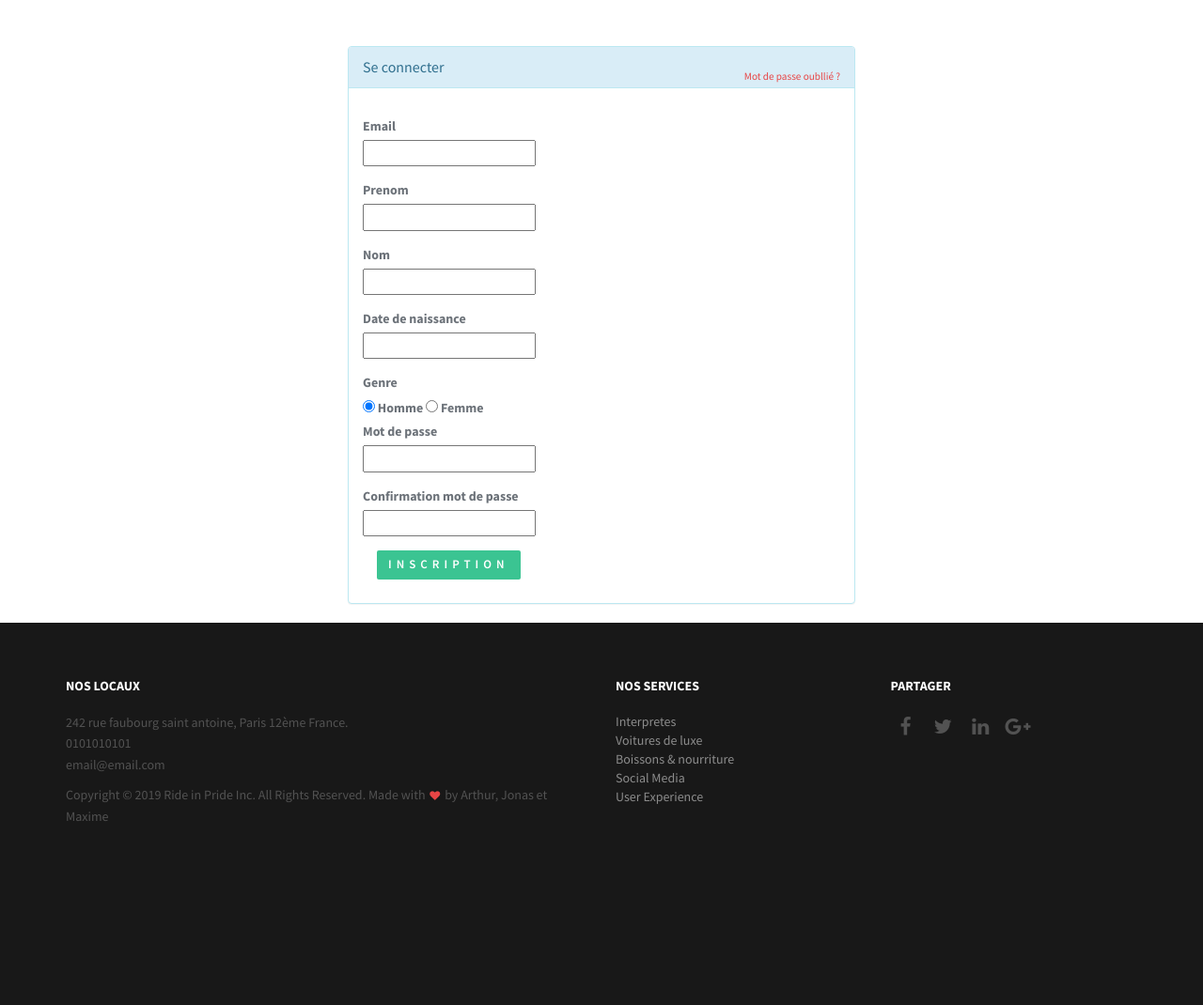
After one commit to Saanoj/-WEB-R.I.P-Project, a PHP site: page /inscription.php in a window 1280 px wide. The commit adds this page. Shown: the part 797-1867 px from the top of the page at 94% size. Run offline with PHP 8.4, Linux system fonts and the light colour scheme; some libraries are stand-ins or nearby versions.

Commit message:
Allegement

```diff
--- a/Ride in pride/php/Class/Form.php
+++ b/Ride in pride/Class/Form.php
@@ -21,7 +21,7 @@ class Form{
 
     }
     public function submit(){
-        return $this->surround('<button type="submit" name="submit" id="submit" class="form-submit" value="Inscription">Inscription</button>');
+        return $this->surround('<button type="submit" href="#" class="btn btn-success" name="submit"  value="Inscription">Inscription</button>');
     }
 
     public function inputConnexion($name,$type,$placeholder,$class) {
@@ -30,7 +30,7 @@ class Form{
     }
 
     public function submitConnexion (){
-        return $this->surround('<button  type="submit" href="#" class="btn btn-success" name="submit"  value="Valider">Valider</button>');
+        return $this->surround('<button  type="submit" href="#" class="btn btn-success" name="submit"  value="Connexion">Valider</button>');
 
     }
 }
--- /dev/null
+++ b/Ride in pride/includehtml/footer.html
@@ -0,0 +1,50 @@
+<!DOCTYPE html>
+<html lang="en" dir="ltr">
+  <head>
+    <meta charset="utf-8">
+    <title></title>
+  </head>
+  <body>
+
+    <!-- Footer section -->
+
+    <footer class="footer">
+      <div class="footer-top section">
+        <div class="container">
+          <div class="row">
+            <div class="footer-col col-md-6">
+              <h5>Nos locaux</h5>
+              <p>242 rue faubourg saint antoine, Paris 12ème France.<br>
+                0101010101<br>
+                email@email.com</p>
+              <p>Copyright © 2019 Ride in Pride Inc. All Rights Reserved. Made with <i class="fa fa-heart pulse"></i> by Arthur, Jonas et Maxime</p>
+            </div>
+            <div class="footer-col col-md-3">
+              <h5>Nos Services</h5>
+              <p>
+              <ul>
+                <li><a href="#">Interpretes</a></li>
+                <li><a href="#">Voitures de luxe</a></li>
+                <li><a href="#">Boissons & nourriture</a></li>
+                <li><a href="#">Social Media</a></li>
+                <li><a href="#">User Experience</a></li>
+              </ul>
+              </p>
+            </div>
+            <div class="footer-col col-md-3">
+              <h5>Partager</h5>
+              <ul class="footer-share">
+                <li><a href="#"><i class="fa fa-facebook"></i></a></li>
+                <li><a href="#"><i class="fa fa-twitter"></i></a></li>
+                <li><a href="#"><i class="fa fa-linkedin"></i></a></li>
+                <li><a href="#"><i class="fa fa-google-plus"></i></a></li>
+              </ul>
+            </div>
+          </div>
+        </div>
+      </div>
+      </footer>
+      <!-- footer top -->
+
+  </body>
+</html>
--- /dev/null
+++ b/Ride in pride/includehtml/head.html
@@ -0,0 +1,15 @@
+<head>
+  <meta charset="utf-8">
+  <meta name="description" content="">
+  <meta name="viewport" content="width=device-width, initial-scale=1">
+  <title>Flosix - Bootstrap template, Creative One Page Template</title>
+  <link rel="stylesheet" href="css/bootstrap.min.css">
+  <link rel="stylesheet" href="css/flexslider.css">
+  <link rel="stylesheet" href="css/jquery.fancybox.css">
+  <link rel="stylesheet" href="css/main.css">
+  <link rel="stylesheet" href="css/responsive.css">
+  <link rel="stylesheet" href="css/animate.min.css">
+  <link rel="stylesheet" href="css/font-icon.css">
+  <link rel="stylesheet" href="https://maxcdn.bootstrapcdn.com/font-awesome/4.4.0/css/font-awesome.min.css">
+
+</head>
--- /dev/null
+++ b/Ride in pride/inscription.php
@@ -0,0 +1,106 @@
+<?php
+
+require 'Class/Autoloader.php';
+App\Autoloader::register();
+
+
+$form = new App\Form(array());
+
+?>
+
+
+<!DOCTYPE html>
+<html lang="en">
+<?php include "includehtml/head.html" ?>
+<body>
+  <?php include "navbar/navbar.php" ?>
+
+  <div class="container">
+    <div id="loginbox" style="margin-top:50px;" class="mainbox col-md-6 col-md-offset-3 col-sm-8 col-sm-offset-2">
+      <div class="panel panel-info" >
+        <div class="panel-heading">
+          <div class="panel-title">Se connecter</div>
+          <div style="float:right; font-size: 80%; position: relative; top:-10px"><a href="#">Mot de passe oubllié ?</a></div>
+        </div>
+
+        <div style="padding-top:30px" class="panel-body" >
+
+          <div style="display:none" id="login-alert" class="alert alert-danger col-sm-12"></div>
+
+
+          <form method="POST" id="signup-form" class="signup-form" action="Class/VerifInscription">
+
+            <div class="form-row">
+
+              <div class="form-group">
+                <label for="password">Email</label>
+                <?php echo $form->input('email','text'); ?>
+              </div>
+
+            </div>
+
+            <div class="form-row">
+              <div class="form-group">
+                <label for="first_name">Prenom</label>
+                <?php echo $form->input('firstName','text'); ?>
+              </div>
+              <div class="form-group">
+                <label for="last_name">Nom</label>
+                <?php echo $form->input('lastName','text'); ?>
+              </div>
+            </div>
+            <div class="form-row">
+              <div class="form-group form-icon">
+                <label for="birth_date">Date de naissance</label>
+                <?php echo $form->input('birthday','text'); ?>
+              </div>
+              <div class="form-radio">
+                <label for="gender">Genre</label>
+                <div class="form-flex">
+                  <input type="radio" name="gender" value="male" id="male" checked="checked" />
+                  <label for="male">Homme</label>
+
+                  <input type="radio" name="gender" value="female" id="female" />
+                  <label for="female">Femme</label>
+                </div>
+              </div>
+            </div>
+
+            <div class="form-row">
+              <div class="form-group">
+                <label for="password">Mot de passe</label>
+                <?php echo $form->input('password','password'); ?>
+              </div>
+              <div class="form-group">
+                <label for="re_password">Confirmation mot de passe</label>
+                <?php echo $form->input('confirmPassword','password'); ?>
+              </div>
+            </div>
+
+
+
+            <div style="margin-top:10px" class="form-group">
+              <div class="col-sm-12 controls">
+              <?php echo $form->submit(); ?>
+            </div>
+          </div>
+          </form>
+
+
+
+        </div>
+      </div>
+    </div>
+
+  </div>
+
+</div>
+<?php include "includehtml/footer.html" ?>
+<!-- JS -->
+<script src="../vendor/jquery/jquery.min.js"></script>
+<script src="../vendor/jquery-ui/jquery-ui.min.js"></script>
+<script src="../vendor/jquery-validation/dist/jquery.validate.min.js"></script>
+<script src="../vendor/jquery-validation/dist/additional-methods.min.js"></script>
+<script src="../js/inscriptionjs/main.js"></script>
+</body><!-- This templates was made by Colorlib (https://colorlib.com) -->
+</html>
--- /dev/null
+++ b/Ride in pride/navbar/navbar.php
@@ -0,0 +1,34 @@
+<!DOCTYPE html>
+<html lang="en" dir="ltr">
+<body>
+  <section class="banner" role="banner">
+    <!--header navigation -->
+    <header id="header">
+      <div class="header-content clearfix"> <a class="logo" href="index.php"><img src="../images/RIP2small2.png" alt=""></a>
+        <nav class="navigation" role="navigation">
+          <ul class="primary-nav">
+            <li><a href="index.php">Acceuil</a></li>
+            <li><a href="#">Reserver un trajet</a></li>
+            <li><a href="#">Services</a></li>
+            <li><a href="connexion.php">Connexion</a></li>
+            <li><a href="inscription.php">Inscription</a></li>
+            <li><a href="#">Contact</a></li>
+          </ul>
+        </nav>
+        <a href="#" class="nav-toggle">Menu<span></span></a> </div>
+      </header>
+      <!--header navigation -->
+      <!-- banner text -->
+      <div class="container">
+        <div class="col-md-10 col-md-offset-1">
+          <div class="banner-text text-center">
+            <h1>Ride in Pride</h1>
+            <p>Services VTC de luxe</p>
+            <nav role="navigation"> <a href="#services" class="banner-btn"><img src="images/down-arrow.png" alt=""></a></nav>
+          </div>
+        </div>
+      </div>
+    </section>
+
+  </body>
+  </html>
```
Also changed, not shown: Ride in pride/Class/Database.php (added, +36 -0 lines), Ride in pride/Class/VerifInscription.php (added, +34 -0 lines), Ride in pride/connexion.php (added, +98 -0 lines), Ride in pride/index.php (+3 -83 lines), Ride in pride/php/connexion.php (deleted, +0 -155 lines), Ride in pride/Class/Autoloader.php (renamed from Ride in pride/php/Class/Autoloader.php).
